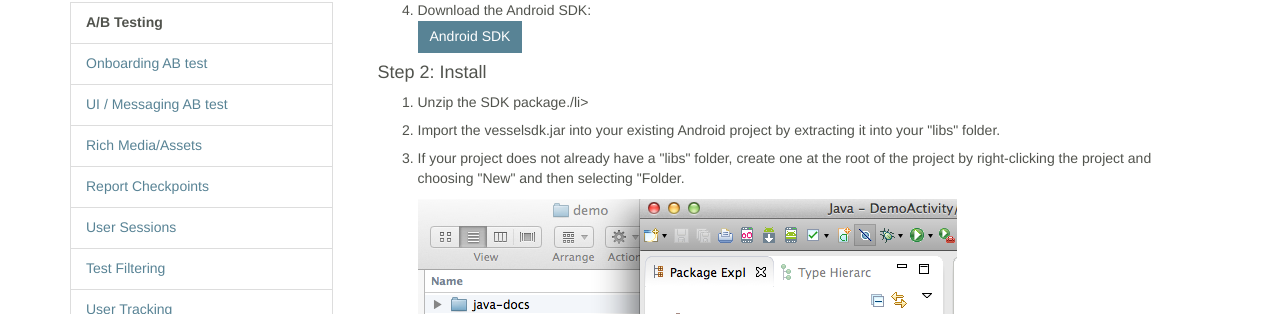
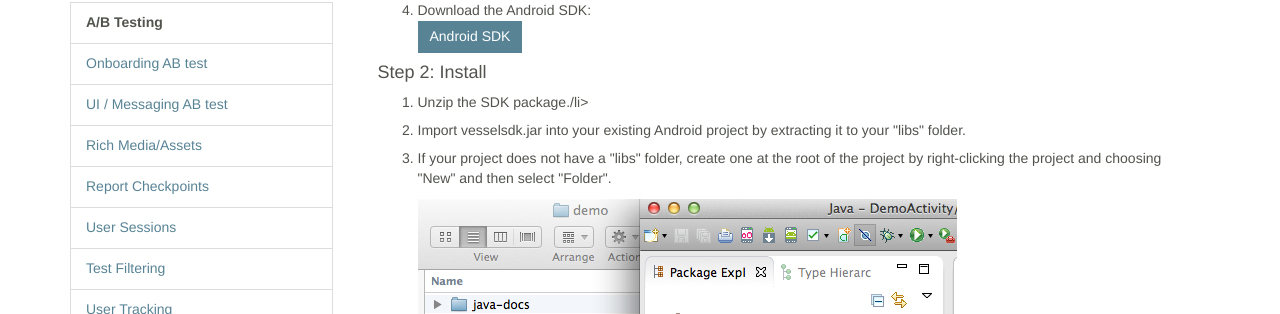
Before and after one commit to vesselio/resources, a Jekyll site: the page built from _posts/2013-07-01-getting-started.html, in a window 1280 px wide. Shown: the part 301-615 px from the top of the page. Built offline with Jekyll 4.4.1, drawn with Linux system fonts in a browser that asks for light colours.

Commit message:
Update 2013-07-01-getting-started.html

```diff
--- a/_posts/2013-07-01-getting-started.html
+++ b/_posts/2013-07-01-getting-started.html
@@ -39,8 +39,8 @@ categories: getting_started
         <h4 class='list-group-item-heading'>Step 2: Install</h4>
         <ol>
             <li>Unzip the SDK package./li>
-            <li>Import the vesselsdk.jar into your existing Android project by extracting it into your "libs" folder.</li>
-            <li>If your project does not already have a "libs" folder, create one at the root of the project by right-clicking the project and choosing "New" and then selecting "Folder.</li>
+            <li>Import vesselsdk.jar into your existing Android project by extracting it to your "libs" folder.</li>
+            <li>If your project does not have a "libs" folder, create one at the root of the project by right-clicking the project and choosing "New" and then select "Folder".</li>
             <img class='img-responsive' src='{{ site.baseurl }}img/getting_started/android_installation.png' alt='iOS step 6'/>
         </ol>
 
```
